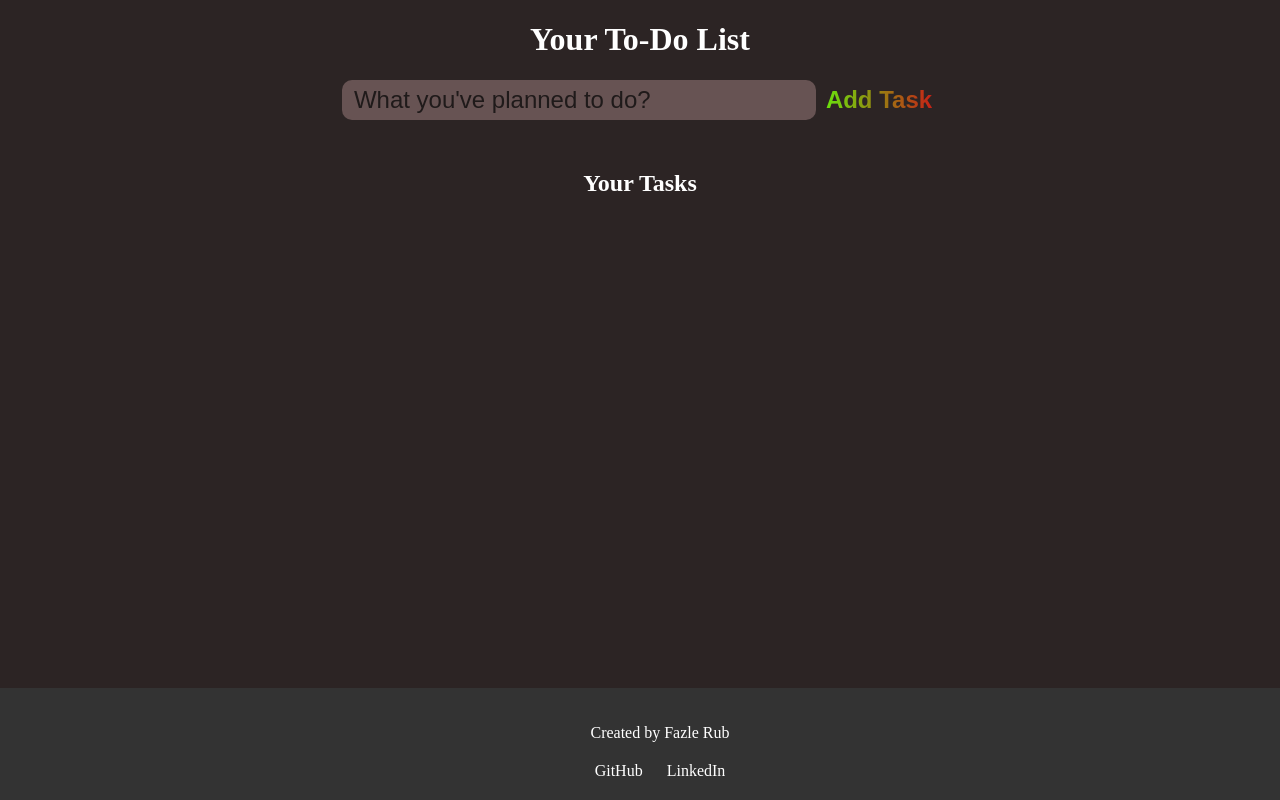
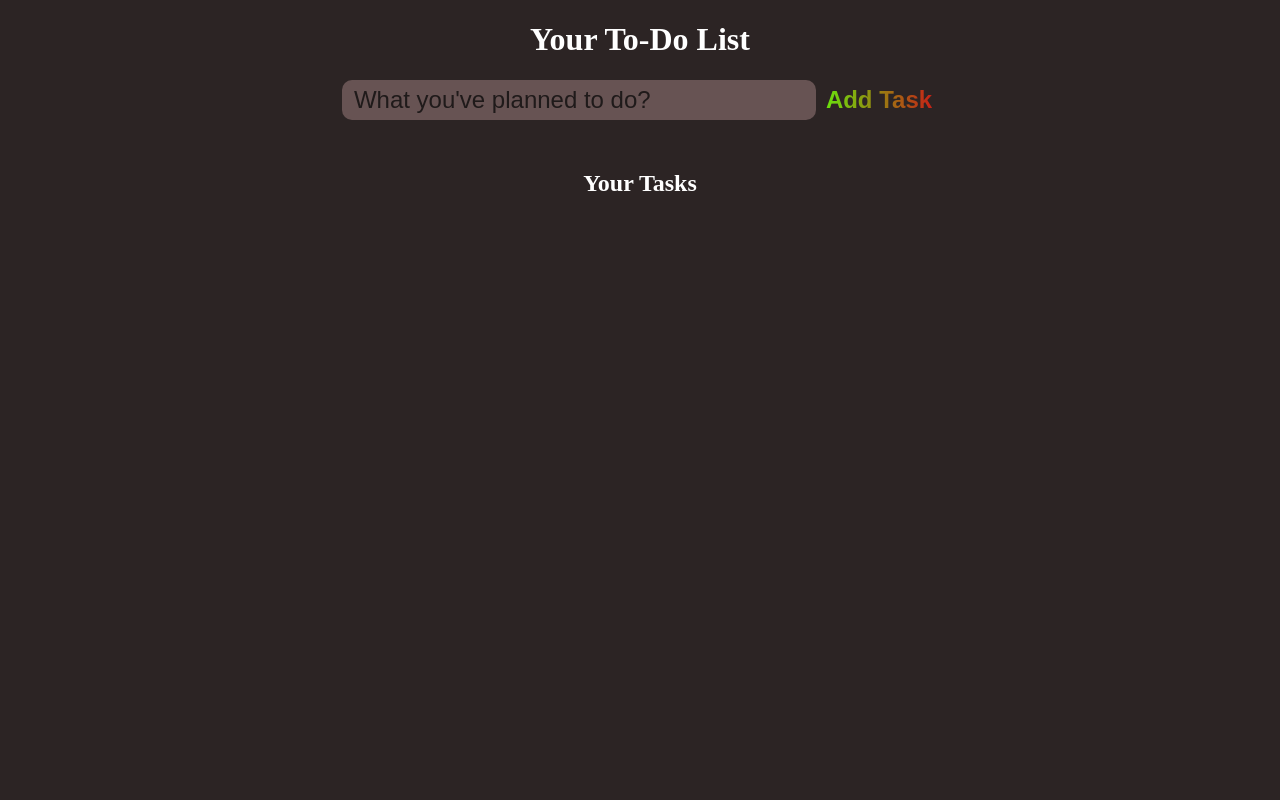
Before and after one commit to farhank7/OASIS-T3, a plain HTML site: page index.html in a window 1280 px wide. Drawn offline with Linux system fonts and the light colour scheme.

Commit message:
index.html

```diff
--- a/index.html
+++ b/index.html
@@ -35,14 +35,4 @@
     </div>
   </body>
   <script src="script.js"></script>
-
-  <footer class="footer">
-    <div class="footer-content">
-      <p class="footer-message">Created by Fazle Rub</p>
-      <div class="footer-links">
-        <a href="https://github.com/fazlerub" target="_blank">GitHub</a>
-        <a href="http://linkedin.com/in/fazlerub" target="_blank">LinkedIn</a>
-      </div>
-    </div>
-  </footer>
 </html>
```
